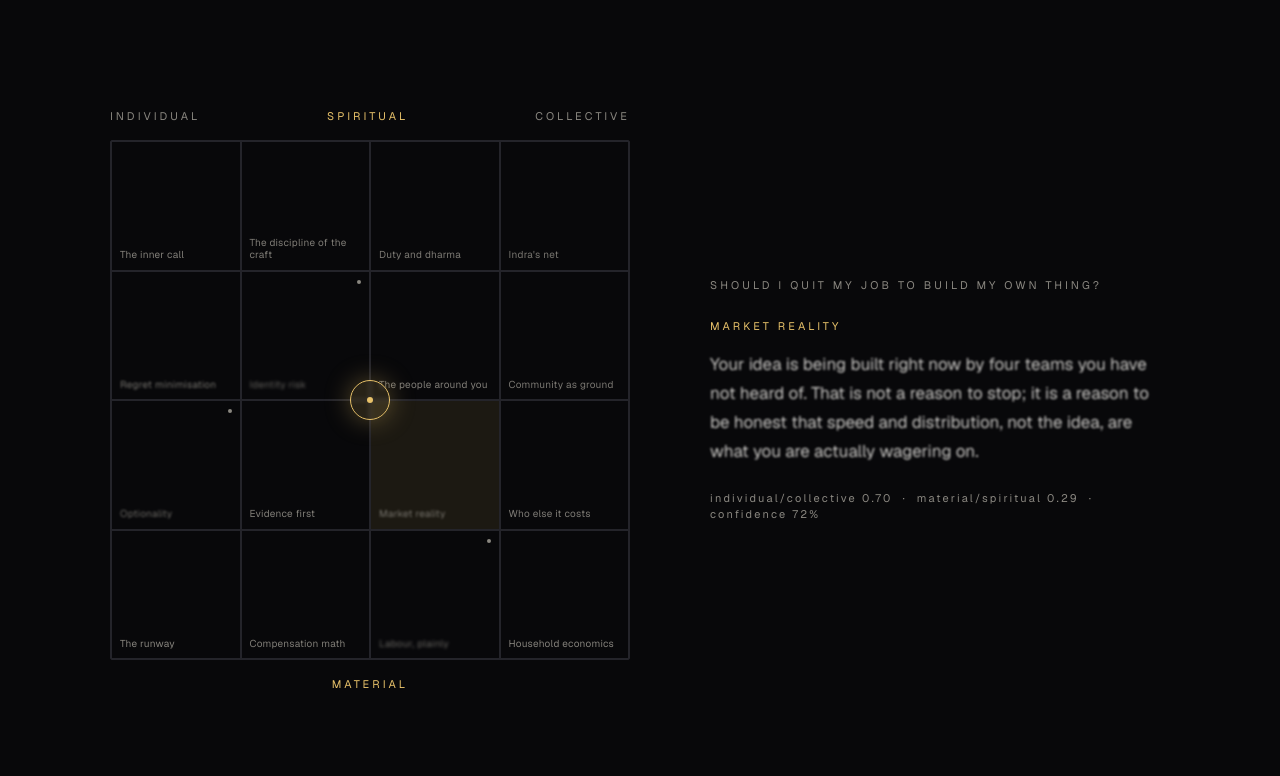
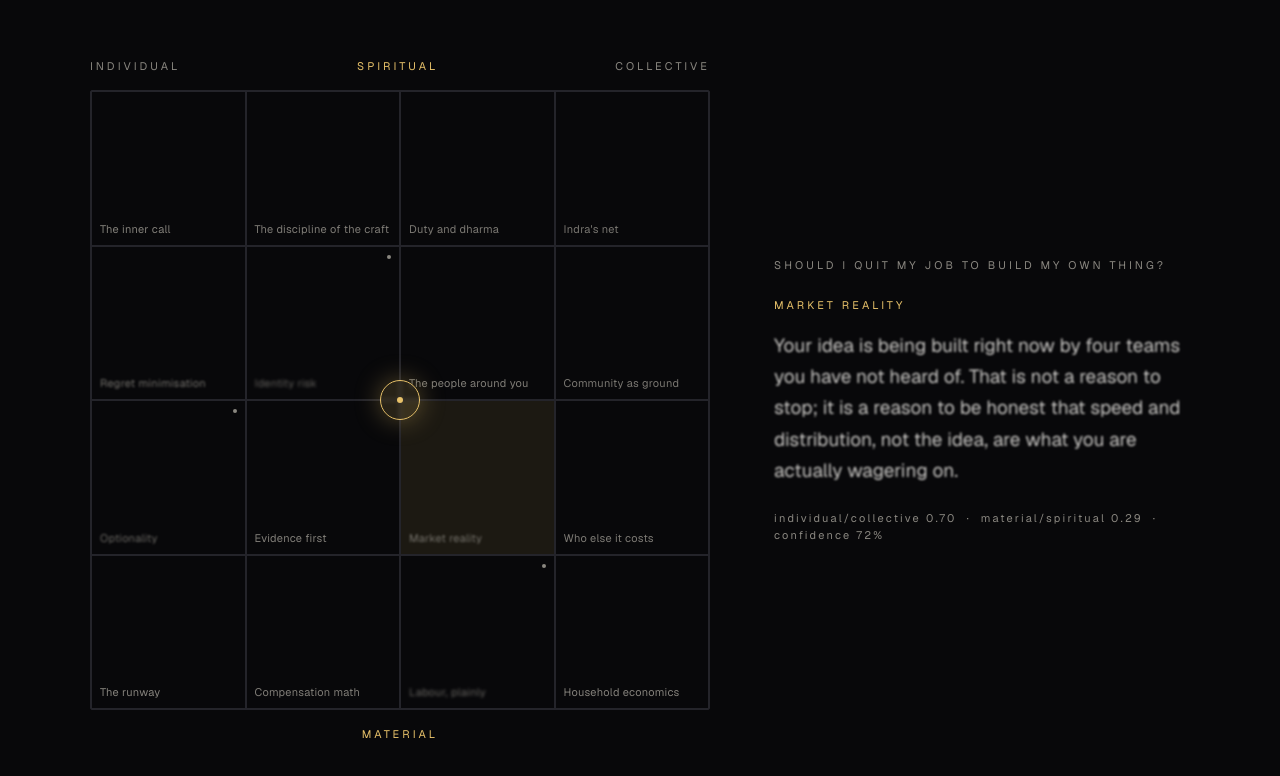
Before and after one commit to Raghavsh98/jevathon, a Next.js app: page / in a window 1280 px wide. Shown: the top 776 px of the page. Built offline with nearby package versions, Linux system fonts and the light colour scheme.

Commit message:
Widen grid and response panel
Co-Authored-By: Devin AI <158243242+devin-ai-integration[bot]@users.noreply.github.com>

```diff
--- a/src/components/PerspectiveMachine.tsx
+++ b/src/components/PerspectiveMachine.tsx
@@ -101,8 +101,8 @@ export default function PerspectiveMachine() {
   const { axes } = perspectives;
 
   return (
-    <main className="flex h-dvh w-full flex-col items-center justify-center gap-10 px-8 py-10 lg:flex-row lg:gap-20">
-      <section className="flex w-full max-w-[520px] flex-col items-center">
+    <main className="mx-auto flex h-dvh w-full max-w-[1180px] flex-col items-center justify-center gap-10 px-10 py-10 lg:flex-row lg:gap-16">
+      <section className="flex w-full max-w-[620px] shrink-0 flex-col items-center">
         <div className="mb-4 flex w-full items-baseline justify-between text-[11px] uppercase tracking-[0.28em] text-[var(--muted)]">
           <span>{axes.x.min}</span>
           <span className="text-[var(--accent)]">{axes.y.max}</span>
@@ -135,7 +135,7 @@ export default function PerspectiveMachine() {
                     }}
                   >
                     <span
-                      className="text-[10px] leading-tight tracking-wide text-[var(--muted)] transition-all duration-300"
+                      className="text-[11px] leading-tight tracking-wide text-[var(--muted)] transition-all duration-300"
                       style={confidenceStyle(cell.jev.confidence)}
                     >
                       {cell.voice}
@@ -169,7 +169,7 @@ export default function PerspectiveMachine() {
         </div>
       </section>
 
-      <section className="flex w-full max-w-[460px] flex-col">
+      <section className="flex w-full max-w-[420px] flex-col">
         <p className="text-[11px] uppercase tracking-[0.28em] text-[var(--muted)]">
           {perspectives.question}
         </p>
@@ -182,7 +182,7 @@ export default function PerspectiveMachine() {
             {active.voice}
           </p>
           <p
-            className="mt-4 text-[17px] leading-[1.7] transition-all duration-300"
+            className="mt-4 text-[19px] leading-[1.65] transition-all duration-300"
             style={confidenceStyle(active.jev.confidence)}
           >
             {active.text}
```
